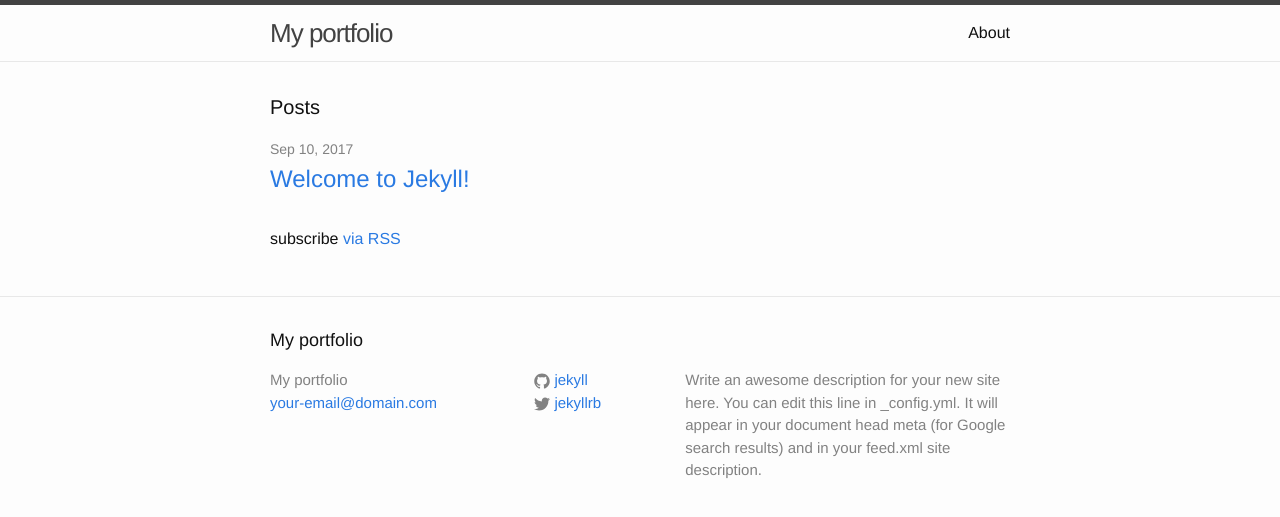
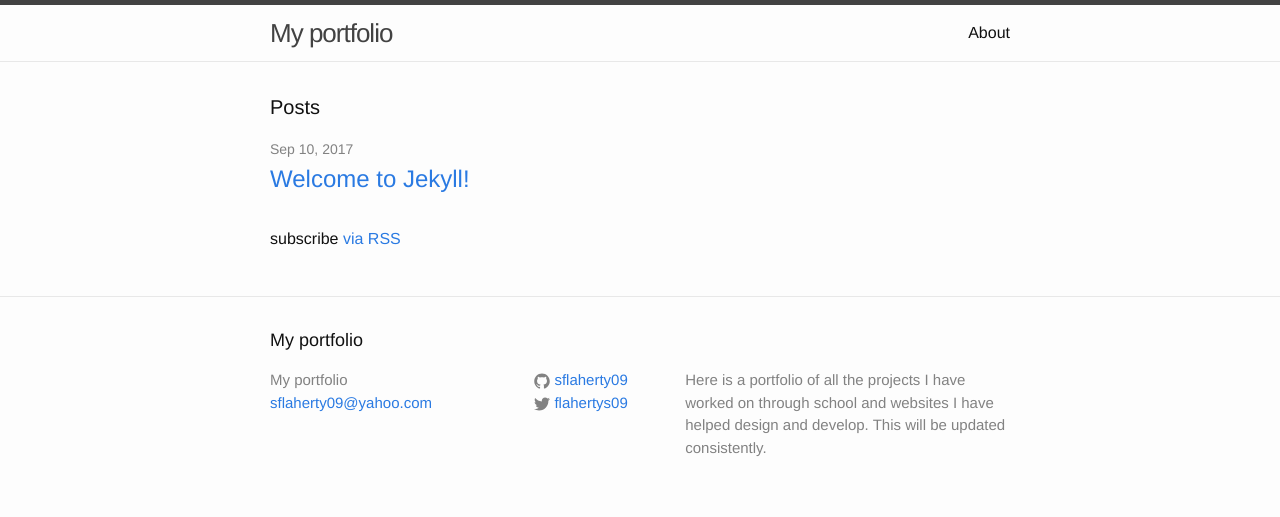
Before and after one commit to sflaherty09/sflaherty09.github.io, a Jekyll site: the page built from index.html, in a window 1280 px wide. Shown: the top 517 px of the page. Built offline with Jekyll 4.4.1, drawn with Linux system fonts in a browser that asks for light colours.

Commit message:
Update _config.yml

```diff
--- a/_config.yml
+++ b/_config.yml
@@ -7,15 +7,14 @@
 
 # Site settings
 title: My portfolio
-email: your-email@domain.com
+email: sflaherty09@yahoo.com
 description: > # this means to ignore newlines until "baseurl:"
-  Write an awesome description for your new site here. You can edit this
-  line in _config.yml. It will appear in your document head meta (for
-  Google search results) and in your feed.xml site description.
+ Here is a portfolio of all the projects I have worked on through school and websites I have
+ helped design and develop. This will be updated consistently.
 baseurl: "" # the subpath of your site, e.g. /blog
 url: "http://yourdomain.com" # the base hostname & protocol for your site
-twitter_username: jekyllrb
-github_username:  jekyll
+twitter_username: flahertys09
+github_username:  sflaherty09
 
 # Build settings
 markdown: kramdown
```
